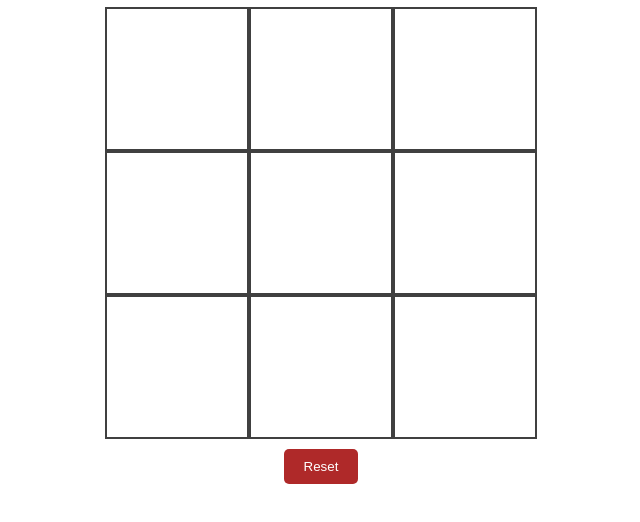
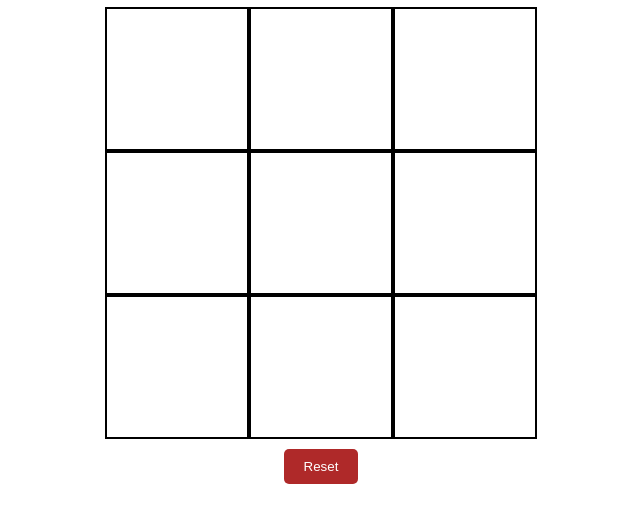
Before and after one commit to dvinferno/tic_tac_toe, a plain HTML site: page index.html in a window 1280 px wide. Shown: the part 136-658 px from the top of the page, without its empty margins (319-959 px from the left). Drawn offline with nearby package versions, Linux system fonts and the light colour scheme.

Commit message:
javascript setup

```diff
--- a/main.js
+++ b/main.js
@@ -1 +1,22 @@
-console.log('Your JS is linked up. Be the person you needed when you were little.')
+/*----- constants -----*/
+/*----- app's state (variables) -----*/
+let board;
+
+/*----- cached element references -----*/
+const squares = Array.from(document.querySelectorAll('#board div'));
+
+/*----- event listeners -----*/
+
+/*----- functions -----*/
+function render() {
+  board.forEach(function (mark, index) {
+    squares[index].textContent = mark;
+  });
+}
+
+function init() {
+  board = ["", "", "", "", "", "", "", "", ""];
+  render();
+}
+
+init();
--- a/style.css
+++ b/style.css
@@ -29,7 +29,7 @@ h2 {
 }
 
 .square {
-  border: 2px solid rgba(0, 0, 0, 0.75);
+  border: 2px solid rgba(0, 0, 0, 1);
   height: 140px;
   width: 140px;
 }
```
